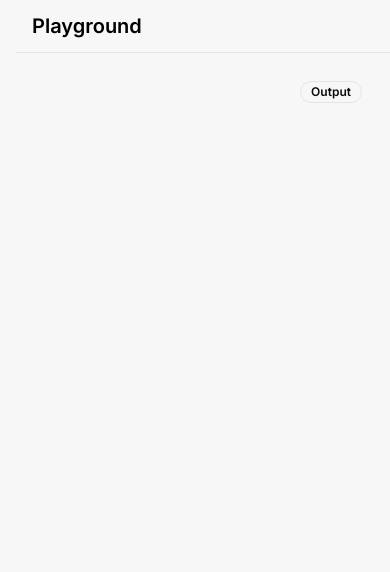
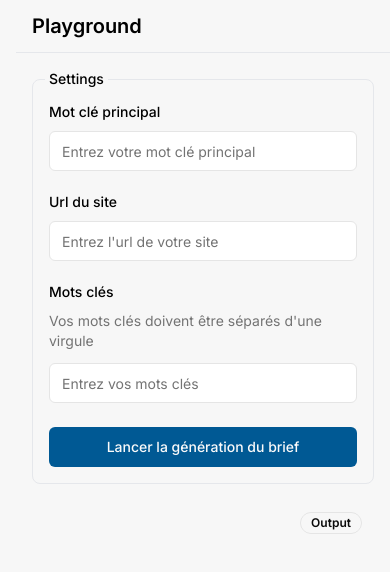
Before and after one commit to julesgabriel/seossistant, a Next.js app: page /scrape-refund in a window 390 px wide. Shown: the top 572 px of the page. Built offline with nearby package versions, Linux system fonts and the light colour scheme.

Commit message:
improve responsive

```diff
--- a/src/app/backend/contracts/ai.ts
+++ b/src/app/backend/contracts/ai.ts
@@ -86,8 +86,6 @@ Use the following exact format and ensure all content is in French:
 }
 Respond with valid JSON only. Do not include any explanations, comments, or any other text outside the JSON structure.`
             }
-
-
         ];
 
         const completion = await openai.chat.completions.create({
--- a/src/components/ui/blocks/playground.tsx
+++ b/src/components/ui/blocks/playground.tsx
@@ -1,14 +1,14 @@
 import {Badge} from "@/components/ui/badge";
+import {ReactNode} from "react";
+import {SiteMapsOutput} from "@/app/api/sitemaps/route";
 import {Label} from "@/components/ui/label";
 import {Input} from "@/components/ui/input";
+import {LoadingSpinner} from "@/components/atoms/loader";
 import {Select, SelectContent, SelectItem, SelectTrigger, SelectValue} from "@/components/ui/select";
-import {ReactNode} from "react";
-import {LoadingSpinner} from "@/components/atoms/loader";
-import {SiteMapsOutput} from "@/app/api/sitemaps/route";
 import {Button} from "@/components/ui/button";
 
 export function Playground({
-                               children, // Children should be passed as part of props
+                               children,
                                loadingSitemap,
                                setSearchedValue,
                                setWebsite,
@@ -31,14 +31,14 @@ export function Playground({
     loading: boolean;
 }) {
     return (
-        <div className="grid h-screen w-full pl-4 md:pl-[53px]">
+        <div className="h-screen w-full pl-4 md:pl-[53px]">
             <div className="flex flex-col">
                 <header className="sticky top-0 z-10 flex h-[53px] items-center gap-1 border-b bg-background px-4">
                     <h1 className="text-xl font-semibold">Playground</h1>
                 </header>
 
-                <main className="grid flex-1 gap-4 p-4 overflow-auto md:grid-cols-2 lg:grid-cols-3">
-                    <div className="relative hidden flex-col items-start gap-8 md:flex">
+                <main className="flex-1 gap-4 p-4 overflow-auto grid md:grid md:grid-cols-2 lg:grid-cols-3">
+                    <div className="relative w-full md:w-fit flex-col items-start gap-8 md:flex md:static">
                         <form className="grid w-full gap-6">
                             <fieldset className="grid gap-6 rounded-lg border p-4">
                                 <legend className="-ml-1 px-1 text-sm font-medium">Settings</legend>
@@ -65,7 +65,9 @@ export function Playground({
                                     {loadingSitemap && (
                                         <div>
                                             <LoadingSpinner/>
-                                            <span className="text-sm mt-2">Nous vérifions la présence de sitemaps sur votre site web</span>
+                                            <span className="text-sm mt-2">
+                                                Nous vérifions la présence de sitemaps sur votre site web
+                                            </span>
                                         </div>
                                     )}
                                 </div>
@@ -91,14 +93,18 @@ export function Playground({
                                 <div className="grid gap-3">
                                     <Label htmlFor="keywords">Mots clés</Label>
                                     <span className="text-sm text-neutral-500">
-                                    Vos mots clés doivent être séparés d'une virgule
-                                </span>
-                                    <Input id="keywords" type="text" placeholder="Entrez vos mots clés"
-                                           onChange={e => setKeywordsCommaSeparated(e.target.value)}/>
+                                        Vos mots clés doivent être séparés d'une virgule
+                                    </span>
+                                    <Input
+                                        id="keywords"
+                                        type="text"
+                                        placeholder="Entrez vos mots clés"
+                                        onChange={(e) => setKeywordsCommaSeparated(e.target.value)}
+                                    />
                                 </div>
                                 <div className="grid gap-3">
                                     <Button
-                                        type={"button"}
+                                        type="button"
                                         className="bg-primary hover:bg-secondary"
                                         disabled={loading}
                                         onClick={() => callHandleScrape()}
@@ -111,11 +117,13 @@ export function Playground({
                     </div>
 
                     <div
-                        className="relative flex h-full min-h-[50vh] flex-col rounded-xl bg-muted/50 p-4 lg:col-span-2">
+                        className="relative flex flex-col rounded-xl bg-muted/50 p-4 lg:col-span-2 md:static md:min-h-[50vh] overflow-auto md:overflow-hidden h-full md:w-auto md:h-auto">
                         <Badge variant="outline" className="absolute right-3 top-3">
                             Output
                         </Badge>
-                        {children}
+                        <div className="mt-3">
+                            {children}
+                        </div>
                     </div>
                 </main>
             </div>
--- a/src/components/ui/blocks/result-scraping.tsx
+++ b/src/components/ui/blocks/result-scraping.tsx
@@ -4,9 +4,8 @@ import Link from "next/link";
 
 export function ResultScraping({result, searchedValue}: { result: ScrapingResult, searchedValue: string }) {
 
-
     return (
-        <div className="md:w-fit w-1/2 mt-4 flex flex-col md:gap-8">
+        <div className="w-full md:w-fit mt-4 flex flex-col md:gap-8">
             <div>
                 <h3 className="text-2xl font-semibold mb-2">
                     Résultats de la SERP pour le mot-clé{" "}
@@ -60,7 +59,6 @@ export function ResultScraping({result, searchedValue}: { result: ScrapingResult
 
             <h2 className="text-3xl font-semibold mb-4 text-gray-800">Hn Structure et meta</h2>
 
-            {/* Display the Title and Meta Description */}
             {result?.hnStructure && (
                 <div className="flex flex-col gap-y-3">
                     <h3 className="text-2xl font-semibold">Title Optimisé</h3>
@@ -71,7 +69,6 @@ export function ResultScraping({result, searchedValue}: { result: ScrapingResult
                 </div>
             )}
 
-            {/* Display the H1 and structured sections */}
             {result?.hnStructure?.structure && (
                 <div className="flex flex-col gap-y-3">
                     <h3 className="text-2xl font-semibold">H1</h3>
@@ -100,18 +97,6 @@ export function ResultScraping({result, searchedValue}: { result: ScrapingResult
                     )}
                 </div>
             )}
-
-            {
-                /**
-                 *  <div className="flex items-center p-3 pt-0">
-                 *                     <Button type="submit" size="sm" className="bg-secondary ml-auto gap-1.5 p-5">
-                 *                         Exporter les résultats
-                 *                         <Download className="size-3.5"/>
-                 *                     </Button>
-                 *                 </div>
-                 */
-            }
-
         </div>
     )
 }
```
